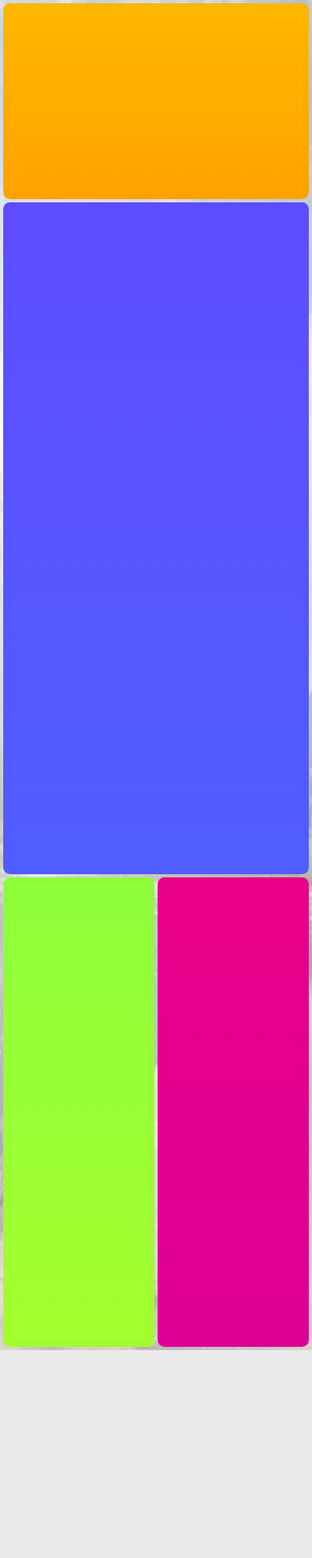
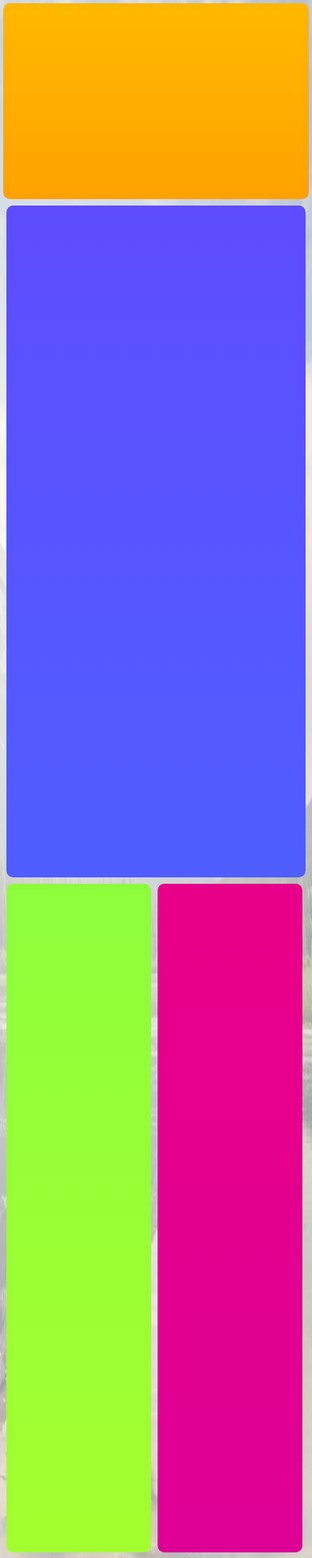
Before and after one commit to Rami24t/Responsive-Page-Divisions, a plain HTML site: page index.html in a window 390 px wide. Shown: the whole page at 80% size. Before the commit the page ends 1688 px from the top, so only its background shows below. Drawn offline with Linux system fonts and the light colour scheme.

Commit message:
update margins on smaller screen sizes

```diff
--- a/style.css
+++ b/style.css
@@ -59,31 +59,40 @@ header {
 
 @media only screen and (max-width: 1100px) {
   .m-blue {
-    width: 73vw;
+    width: 71.5vw;
+    margin: 1.5vw;
+    margin-left: 0;
   }
   .aside-g {
-    width: 24vw;
+    width: 22.5vw;
+    height: 99vh;
+    margin:1.5vw;
+    margin-bottom: 0;
   }
   .aside-p {
-    width: 98vw;
-    margin-top: 0%;
-    margin-left: 1vw;
+    width: 97vw;
+    margin: 1.5vw;    margin-top: 0%;
   }
 }
+
 @media only screen and (max-width: 600px) {
   .m-blue {
-    width: calc(100% - 2vw);
+    width: calc(100% - 4vw);
+    margin: 2vw auto;
     margin-bottom: 0%;
     order: -1;
   }
   .aside-g {
-    width: 48.5vw;
+    width: 46.5vw;
+     margin:2vw;
+      margin-right: 0vw;
   }
   .aside-p {
-    margin: 1vw;
-    width: 48.5vw;
+    margin: 2vw;
+    width: 46.5vw;
   }
 }
+
 main {
   min-height: calc(100vh - 4vw);
   display: flex;
```
